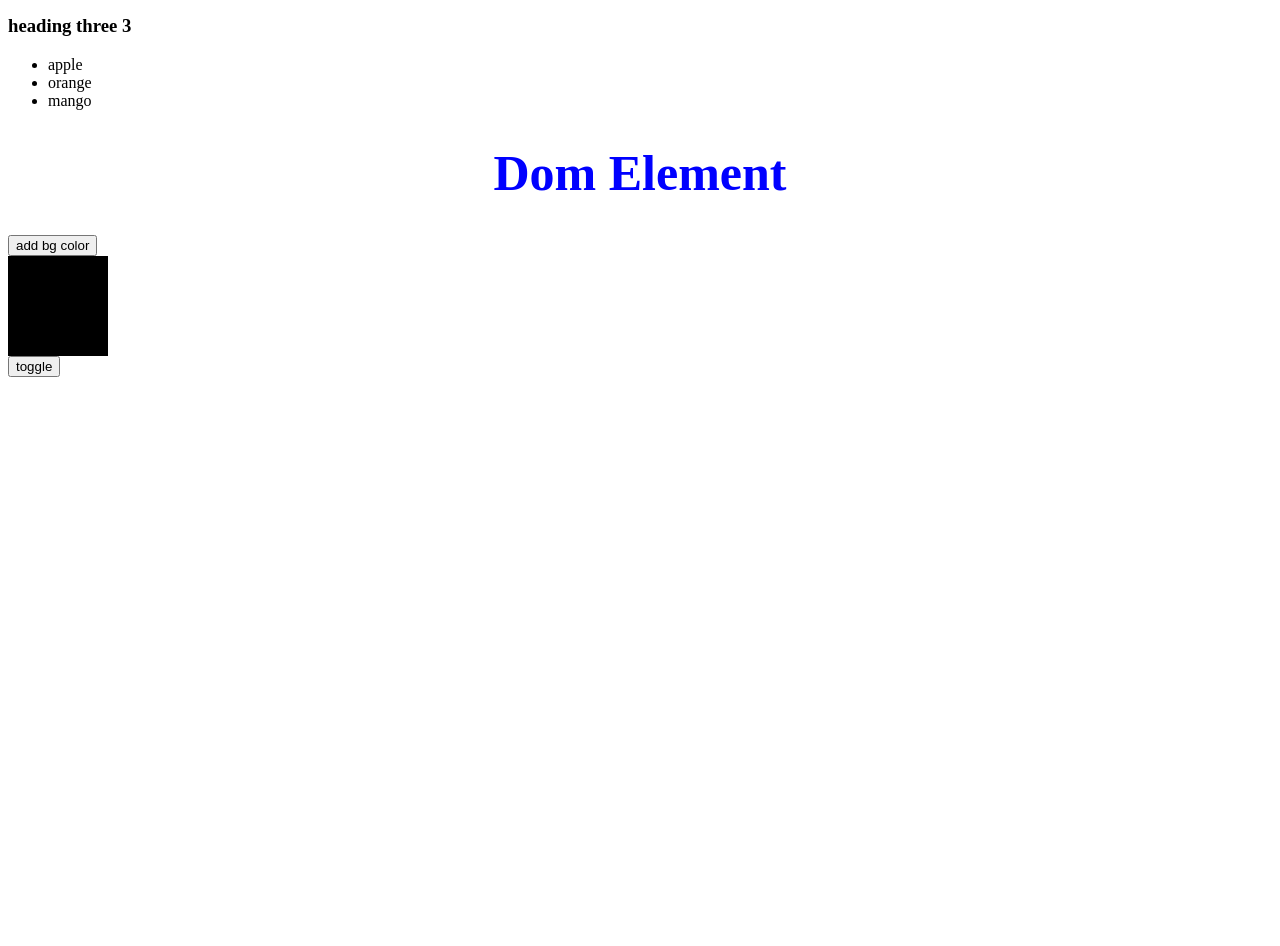
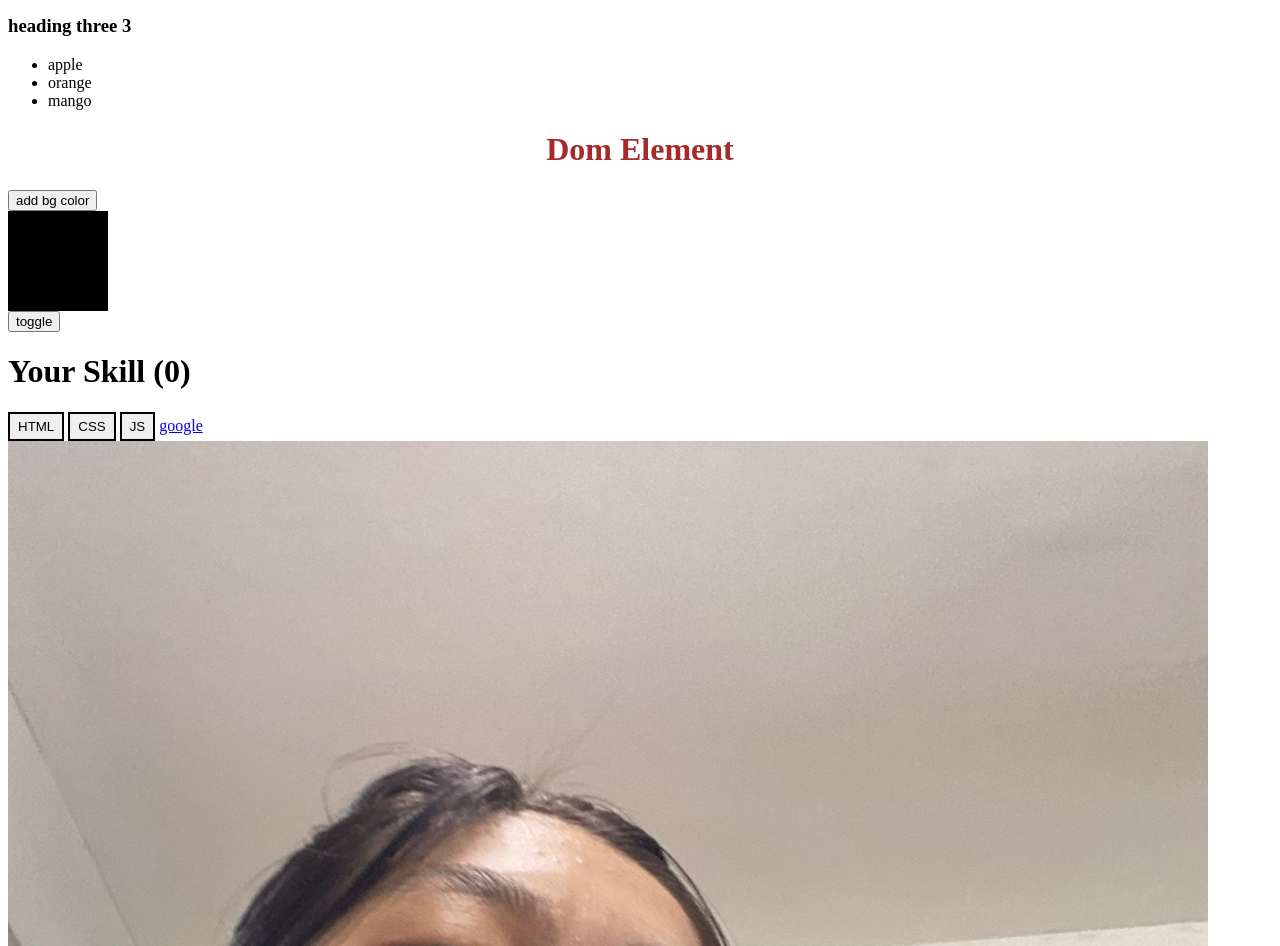
Before and after one commit to ThaungHtikeSan1/Java-testing, a plain HTML site: page basic_input_output/js/select-element.html in a window 1280 px wide. Shown: the part 146-1092 px from the top of the page. Before the commit the page ends 800 px from the top, so only its background shows below. Drawn offline with Linux system fonts and the light colour scheme.

Commit message:
select_element

```diff
--- a/basic_input_output/js/select-element.html
+++ b/basic_input_output/js/select-element.html
@@ -29,6 +29,15 @@
      <div class="box"></div>
      <button id="toggleBtn">toggle</button>
 
+     <h1>Your Skill (<span id="count">0</span>)</h1>
+     <button class="btn">HTML</button>
+     <button class="btn">CSS</button>
+     <button class="btn">JS</button>
+
+     <a href="https://google.com" target="_blank">google</a>
+
+     <img src="../images/funny.jpg" alt="">
+
      <script src="../select-element.js"></script>
 
 </body>
--- a/basic_input_output/js/style.css
+++ b/basic_input_output/js/style.css
@@ -8,3 +8,13 @@
     /* display: none; */
     visibility: hidden;
 }
+
+.btn{
+    border: 2px solid black;
+    display: inline-block;
+    padding: 5px 8px;
+}
+
+.gray{
+    background-color: gray;
+}
--- a/basic_input_output/select-element.js
+++ b/basic_input_output/select-element.js
@@ -16,27 +16,57 @@
 // const h3=document.querySelector(".heading-three")
 // console.dir(h3)
 
-const domElement=document.querySelector("#domObj")
-console.dir(domElement)
-console.log(domElement.id);
-console.log(domElement.classList);
-console.log(domElement.className);
-console.log(domElement.title);
-console.log(domElement.style);
-domElement.style.color = "blue"
-domElement.style.fontSize = "50px"
-console.log(domElement.style.color);
+// const domElement=document.querySelector("#domObj")
+// console.dir(domElement)
+// console.log(domElement.id);
+// console.log(domElement.classList);
+// console.log(domElement.className);
+// console.log(domElement.title);
+// console.log(domElement.style);
+// domElement.style.color = "blue"
+// domElement.style.fontSize = "50px"
+// console.log(domElement.style.color);
 
-const addBgColorBtn=document.querySelector("#addBgBtn")
+// const addBgColorBtn=document.querySelector("#addBgBtn")
 
-addBgColorBtn.onclick=()=>{
-    domElement.style.backgroundColor="black"
-}
+// addBgColorBtn.onclick=()=>{
+//     domElement.style.backgroundColor="black"
+// }
 
-const box=document.querySelector(".box")
-const toggleBtn=document.querySelector("#toggleBtn")
+// const box=document.querySelector(".box")
+// const toggleBtn=document.querySelector("#toggleBtn")
 
-// console.dir(box);
-toggleBtn.onclick=()=>{
-    box.classList.toggle("hidden")
-}
+// // console.dir(box);
+// toggleBtn.onclick=()=>{
+//     box.classList.toggle("hidden")
+// }
+
+// const skills=document.querySelectorAll(".btn")
+// const skillsCount=document.querySelectorAll("#count")
+// skills.forEach((skill)=>{
+//         skill.onclick=()=>{
+//             skill.classList.toggle("gray")
+//             // console.log(skill);
+//             const skillsCount=document.querySelectorAll(".btn.gray")
+//             console.log(skillsCount);
+//             count.innerText=skillsCount.length;
+//         }
+// })
+const body=document.querySelector("body")
+const heading=document.createElement("h1")
+heading.innerText="Create Element"
+body.append(heading)
+console.log(heading);
+
+const a=document.querySelector("a")
+a.href="https://youtube.com"
+console.log(a.href);
+
+console.log(a.getAttribute("href"));
+a.removeAttribute("target")
+a.setAttribute("target","-blank")
+console.log(a.getAttribute("target"));
+
+const img=document.querySelector("img")
+console.log(img.src);
+console.log(img.getAttribute("src"));
```
Also changed, not shown: basic_input_output/images/funny.jpg (added).
